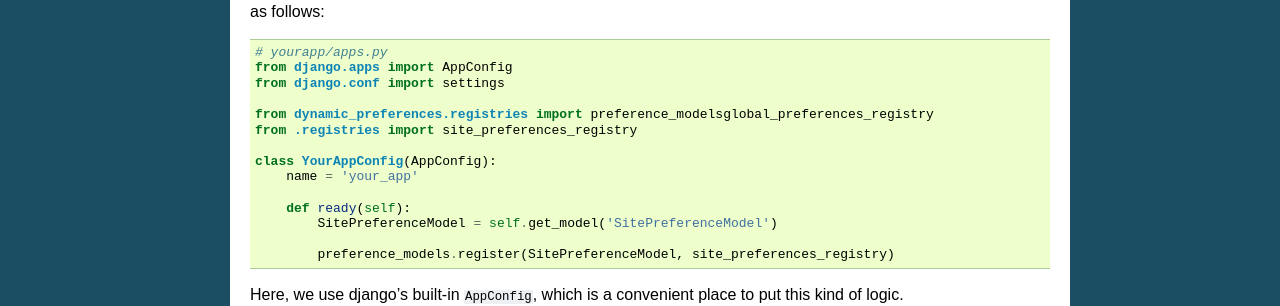
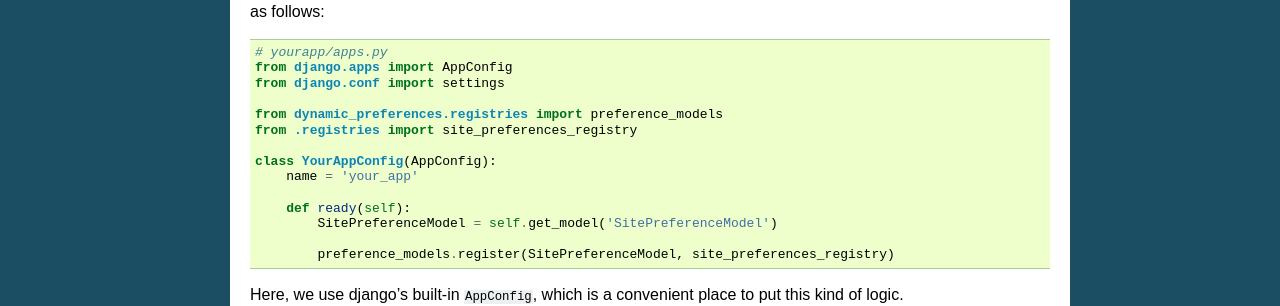
Before and after one commit to agateblue/django-dynamic-preferences, a Sphinx documentation site: the page built from docs/bind_preferences_to_models.rst, in a window 1280 px wide. Shown: the part 964-1270 px from the top of the page. Built offline with Sphinx 7.4.7, drawn with Linux system fonts in a browser that asks for light colours.

Commit message:
Fixed typo

```diff
--- a/docs/bind_preferences_to_models.rst
+++ b/docs/bind_preferences_to_models.rst
@@ -60,7 +60,7 @@ an ``apps.py`` file, as follows:
     from django.apps import AppConfig
     from django.conf import settings
 
-    from dynamic_preferences.registries import preference_modelsglobal_preferences_registry
+    from dynamic_preferences.registries import preference_models
     from .registries import site_preferences_registry
 
     class YourAppConfig(AppConfig):
```
